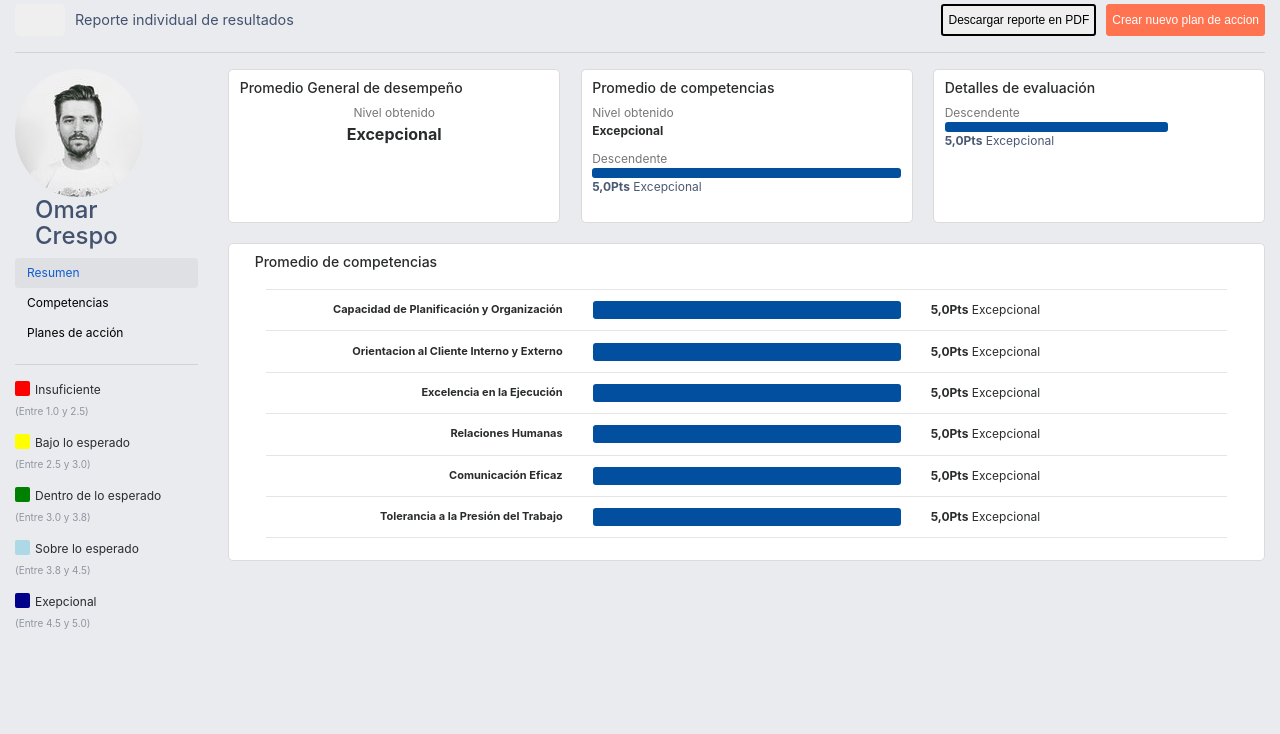
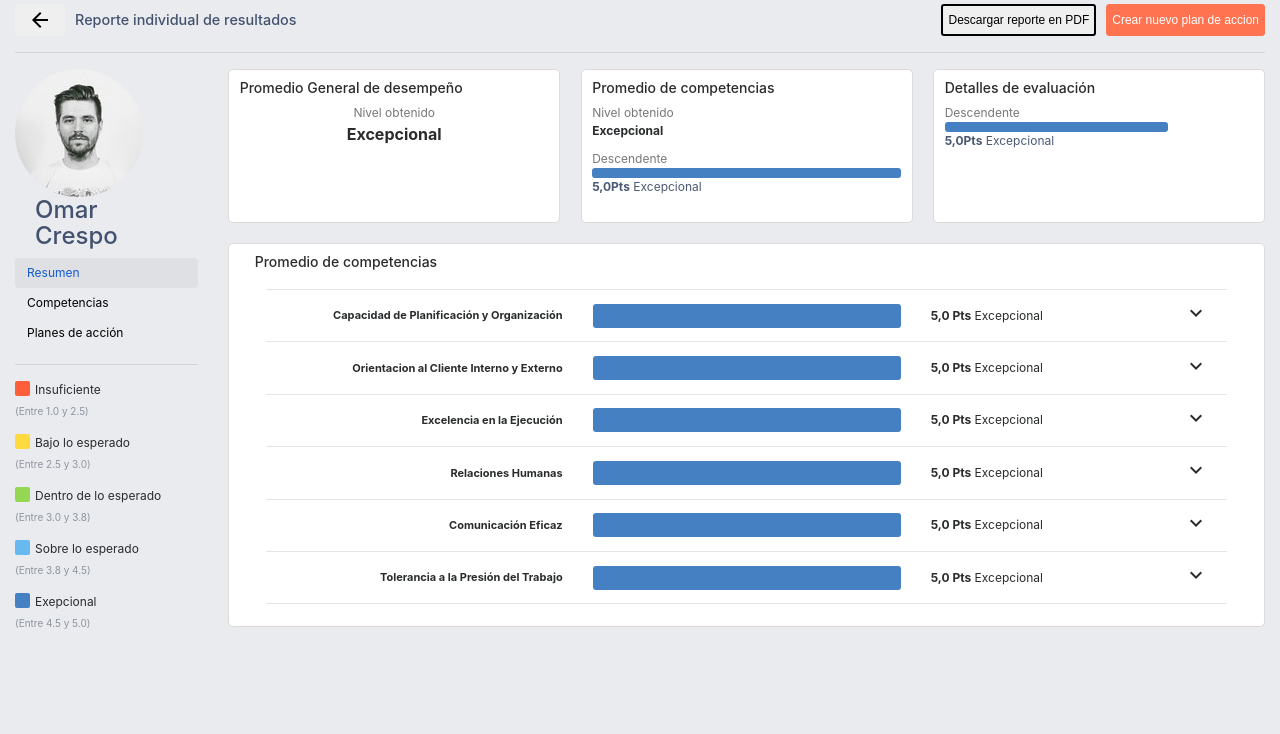
Before and after one commit to omarcresp/rkm-test, a website: page index.html in a window 1280 px wide. Shown: the part 66-800 px from the top of the page. Drawn offline with nearby package versions, Linux system fonts and the light colour scheme.

Commit message:
Puliendo detalles

```diff
--- a/assets/less/main.less
+++ b/assets/less/main.less
@@ -1,5 +1,5 @@
 /* Variables =====================================================*/
-    @colorPrincipal: #024f9f;
+    @colorPrincipal: #4480c2;
     @TitleColor: #43526e;
     @panelTittle: #777777;
 
@@ -18,7 +18,7 @@
 /* HEADER ======================================================== */
     header {
         padding-top: 5px;
-        background-color: @colorPrincipal;
+        background-color: #01448b;
         margin-bottom: 15px;
     }
 
@@ -45,25 +45,33 @@
 
     .user-img-container {
         height: 50px;
+        color: white;
 
         p {
             margin: 0 0 0 8px;
-            color: white;
         }
 
         img {
             height: 2em;
+        }
+
+        i {
+            cursor: pointer;
         }
     }
 /* =============================================================== */
 
 /* Report Heading ================================================ */
    .report-control {
+       button {
+           display: flex;
+           justify-content: center;
+           align-items: center;
+       }
 
         h1 {
             font-size: .9em;
             margin: 0 0 0 10px;
-            font-weight: initial;
             color: @TitleColor;
         }
 
@@ -134,23 +142,23 @@
         }
 
         .fill.yellow {
-            background-color: yellow;
+            background-color: #ffda3e;
         }
 
         .fill.light-blue {
-            background-color: lightblue;
+            background-color: #66baef;
         }
 
         .fill.green {
-            background-color: green;
+            background-color: #93d753;
         }
 
         .fill.red {
-            background-color: red;
+            background-color: #ff5e3b;
         }
 
         .fill.dark-blue {
-            background-color: darkblue;
+            background-color: @colorPrincipal;
         }
 
         .clasificacion {
@@ -253,7 +261,7 @@
                 }
 
                 .barra div {
-                    height: 100%;
+                    height: 2em;
                 }
             }
         }
--- a/index.html
+++ b/index.html
@@ -13,6 +13,8 @@
       <link rel="stylesheet" href="./Libs/Bootstrap/css/bootstrap.min.css">
     <!-- Less/Main -->
       <link rel="stylesheet/less" href="./assets/less/main.less">
+    <!-- Materialize fonts -->
+      <link href="https://fonts.googleapis.com/icon?family=Material+Icons" rel="stylesheet">
   <!-- Codigo JavaScript -->
     <!-- Jquery -->
       <script src="https://code.jquery.com/jquery-3.2.1.slim.min.js" integrity="sha384-KJ3o2DKtIkvYIK3UENzmM7KCkRr/rE9/Qpg6aAZGJwFDMVNA/GpGFF93hXpG5KkN" crossorigin="anonymous"></script>
@@ -31,7 +33,8 @@
       <div class="col-1 d-flex align-items-center">       <!-- Ir a home -->
         <img src="./assets/images/logo.svg" alt="ir a home" class="img-home">
       </div>
-      <nav class="col-9 offset-1 navbar navbar-light bg-light">       <!-- Menu de navegacion -->
+
+      <nav class="col-8 offset-1 navbar navbar-light bg-light">       <!-- Menu de navegacion -->
         <ul class="navbar-nav">
           <li class="nav-item">
             <a class="nav-link" href="#">Configuracion</a>
@@ -50,15 +53,17 @@
           </li>
         </ul>
       </nav>
-      <div class="col-1 align-items-center user-img-container d-flex">       <!-- Menu de usuario -->
+
+      <div class="col-2 align-items-center user-img-container d-flex justify-content-end"> <!-- Menu de usuario -->
         <img src="./assets/images/user-man.jpg" alt="user" class="user-img" />
         <p>Omar</p>
-        <!-- Flecha: ver mas -->
+        <i class="material-icons">arrow_drop_down</i>
       </div>
     </header>
+
     <section class="row d-flex align-items-center"> <!-- Cabezera del reporte -->
       <div class="col-3 d-flex align-items-center report-control">
-        <button></button> <!-- Boton de ir atras -->
+        <button><i class="material-icons">arrow_back</i></button> <!-- Boton de ir atras -->
 
         <h1>Reporte individual de resultados</h1> <!-- Nombre de la ventana -->
       </div>
@@ -174,82 +179,99 @@
           </div>
           <div class="col-12 competencias">
             <hr />
-            <div class="row competencia">
+            <div class="row competencia d-flex align-items-center">
               <div class="col-4 nombre">
                 <p><b>Capacidad de Planificación y Organización</b></p>
               </div>
               <div class="barra col-4">
                 <div></div>
               </div>
-              <div class="col-4 clasificacion">
-                <p><b>5,0Pts</b> Excepcional</p>
+              <div class="col-3 clasificacion">
+                <p><b>5,0 Pts</b> Excepcional</p>
               </div>
-              <!-- Flecha de mostrar mas -->
+              <div class="col-1 flecha-mas">
+                <i class="material-icons">keyboard_arrow_down</i>
+              </div>
             </div>
             <hr />
-            <div class="row competencia">
+
+            <div class="row competencia d-flex align-items-center">
               <div class="col-4 nombre">
                 <p><b>Orientacion al Cliente Interno y Externo</b></p>
               </div>
               <div class="barra col-4">
                 <div></div>
               </div>
-              <div class="col-4 clasificacion">
-                <p><b>5,0Pts</b> Excepcional</p>
+              <div class="col-3 clasificacion">
+                <p><b>5,0 Pts</b> Excepcional</p>
               </div>
-              <!-- Flecha de mostrar mas -->
+              <div class="col-1 flecha-mas">
+                <i class="material-icons">keyboard_arrow_down</i>
+              </div>
             </div>
             <hr />
-            <div class="row competencia">
+
+            <div class="row competencia d-flex align-items-center">
               <div class="col-4 nombre">
                 <p><b>Excelencia en la Ejecución</b></p>
               </div>
               <div class="barra col-4">
                 <div></div>
               </div>
-              <div class="col-4 clasificacion">
-                <p><b>5,0Pts</b> Excepcional</p>
+              <div class="col-3 clasificacion">
+                <p><b>5,0 Pts</b> Excepcional</p>
               </div>
-              <!-- Flecha de mostrar mas -->
+              <div class="col-1 flecha-mas">
+                <i class="material-icons">keyboard_arrow_down</i>
+              </div>
             </div>
             <hr />
-            <div class="row competencia">
+
+            <div class="row competencia d-flex align-items-center">
               <div class="col-4 nombre">
                 <p><b>Relaciones Humanas</b></p>
               </div>
               <div class="barra col-4">
                 <div></div>
               </div>
-              <div class="col-4 clasificacion">
-                <p><b>5,0Pts</b> Excepcional</p>
+              <div class="col-3 clasificacion">
+                <p><b>5,0 Pts</b> Excepcional</p>
               </div>
-              <!-- Flecha de mostrar mas -->
+              <div class="col-1 flecha-mas">
+                <i class="material-icons">keyboard_arrow_down</i>
+              </div>
             </div>
             <hr />
-            <div class="row competencia">
+
+            <div class="row competencia d-flex align-items-center">
               <div class="col-4 nombre">
                 <p><b>Comunicación Eficaz</b></p>
               </div>
               <div class="barra col-4">
                 <div></div>
               </div>
-              <div class="col-4 clasificacion">
-                <p><b>5,0Pts</b> Excepcional</p>
+              <div class="col-3 clasificacion">
+                <p><b>5,0 Pts</b> Excepcional</p>
               </div>
-              <!-- Flecha de mostrar mas -->
+              <div class="col-1 flecha-mas">
+                <i class="material-icons">keyboard_arrow_down</i>
+              </div>
             </div>
             <hr />
-            <div class="row competencia">
+
+            <div class="row competencia d-flex align-items-center">
               <div class="col-4 nombre">
                 <p><b>Tolerancia a la Presión del Trabajo</b></p>
               </div>
               <div class="barra col-4">
                 <div></div>
               </div>
-              <div class="col-4 clasificacion">
-                <p><b>5,0Pts</b> Excepcional</p>
+              <div class="col-3 clasificacion">
+                <p><b>5,0 Pts</b> Excepcional</p>
               </div>
-              <!-- Flecha de mostrar mas -->
+              <div class="col-1 flecha-mas">
+                <i class="material-icons">keyboard_arrow_down</i>
+              </div>
             </div>
             <hr />
           </div>
```
